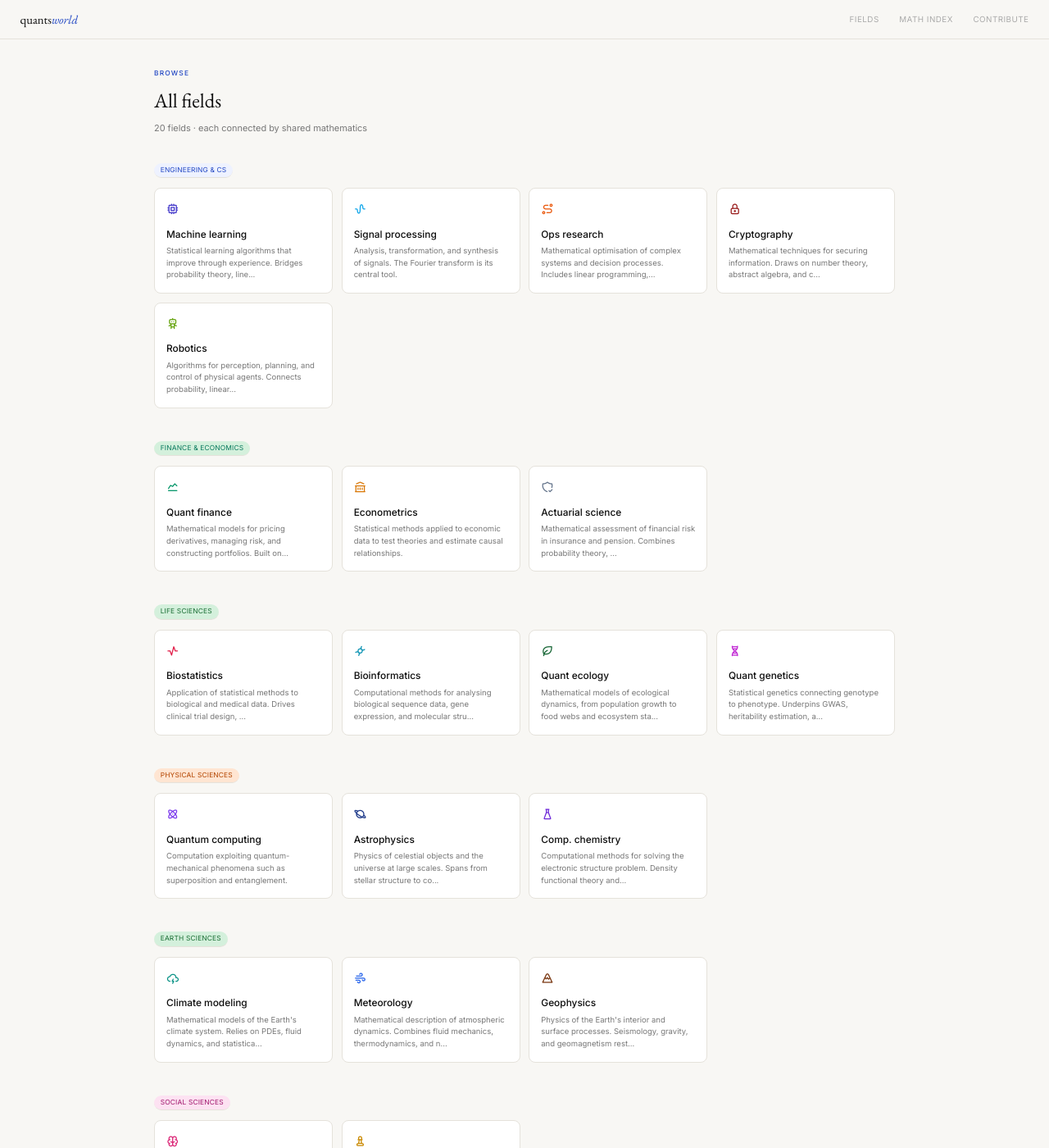
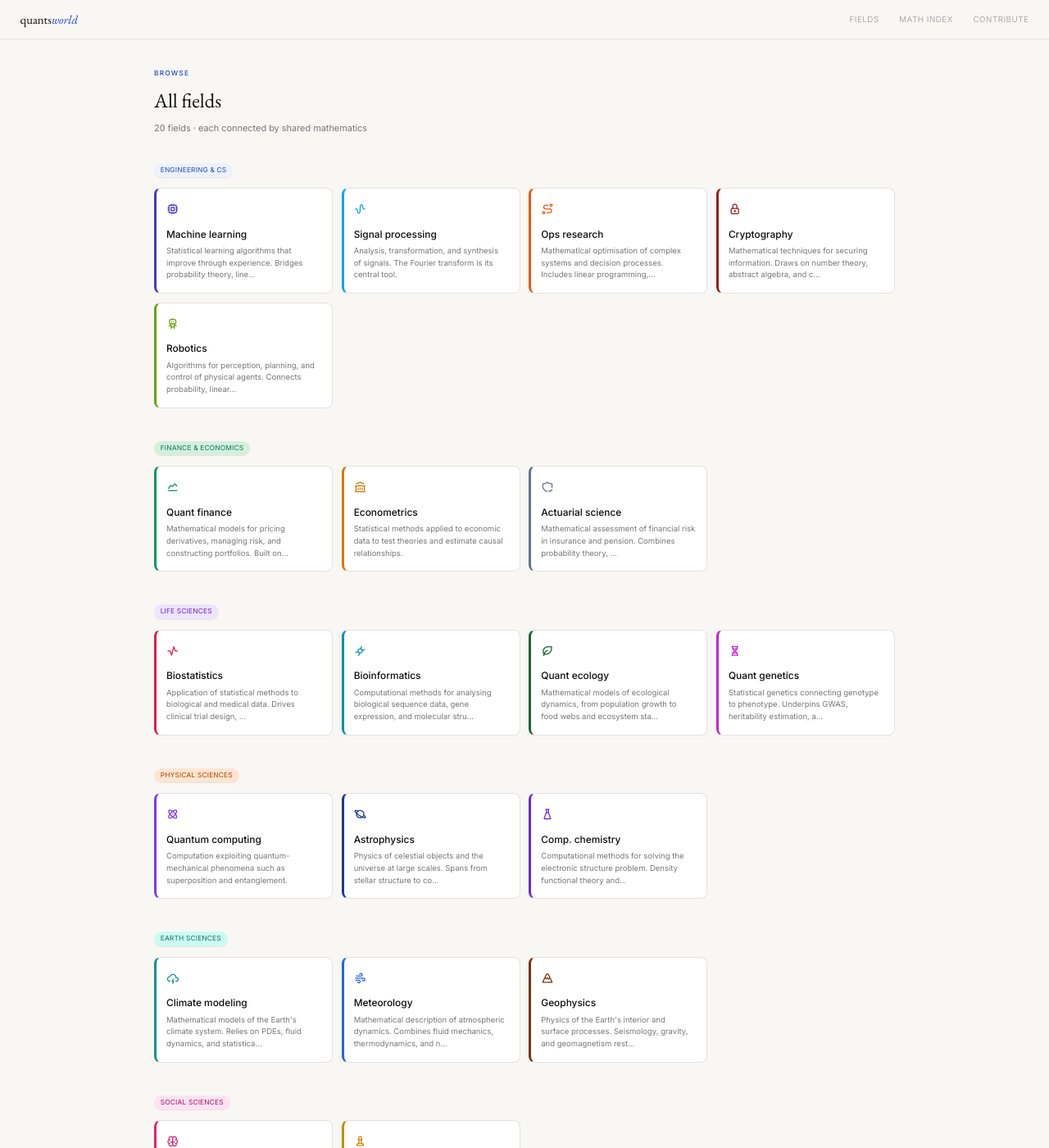
Before and after one commit to 3IVIS/quantsworld, a Jekyll site: the page built from fields.md, in a window 1280 px wide and 1400 px high. Shown: the whole window at 82% size. Built offline with Jekyll 4.4.1, drawn with Linux system fonts in a browser that asks for light colours; nearby versions of some CDN libraries.

Commit message:
Make per-field colors prominent on field cards; fix repeated category chips
- Field cards now show a colored left border using each field's --fc
- chip-life changed from green to purple (was identical to chip-finance)
- chip-earth changed from green to cyan (was identical to chip-life)
All 6 category chips are now visually distinct.

Co-Authored-By: Claude Sonnet 4.6 <noreply@anthropic.com>

```diff
--- a/assets/css/main.css
+++ b/assets/css/main.css
@@ -204,8 +204,9 @@ code {
 .field-card {
   background: var(--white);
   border: 1px solid var(--rule);
+  border-left: 3px solid var(--fc, var(--rule));
   border-radius: var(--r);
-  padding: 1rem;
+  padding: 1rem 1rem 1rem calc(1rem - 2px);
   text-decoration: none;
   color: inherit;
   transition: border-color 0.15s, box-shadow 0.15s;
@@ -346,9 +347,9 @@ code {
 /* category colour aliases */
 .chip-cs      { background: var(--blue-soft);   color: var(--blue); }
 .chip-finance { background: var(--green-soft);  color: var(--green); }
-.chip-life    { background: var(--teal-soft);   color: var(--teal); }
+.chip-life    { background: var(--purple-soft); color: var(--purple); }
 .chip-physics { background: var(--amber-soft);  color: var(--amber); }
-.chip-earth   { background: var(--green-soft);  color: var(--teal); }
+.chip-earth   { background: #ccfbf1;            color: #0f766e; }
 .chip-social  { background: var(--pink-soft);   color: var(--pink); }
 
 /* ── NOTE BLOCK ── */
```
